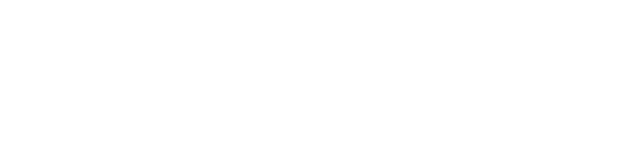
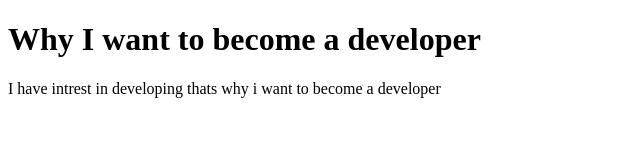
Before and after one commit to acciojob/why-software-adnanak786, a website: page main.html in a window 1280 px wide. Shown: the whole page, without its empty margins (0-640 px from the left). Drawn offline with Linux system fonts and the light colour scheme.

Commit message:
created a submission

```diff
--- a/main.html
+++ b/main.html
@@ -7,7 +7,9 @@
 </head>
 
 <body>
-	<!-- the entire body must be written by student -->
+
+	<h1>Why I want to become a developer</h1>
+	<p>I have intrest in developing thats why i want to become a developer</p>
     <script type="text/javascript" src="./script.js">
 </script>
 
```
